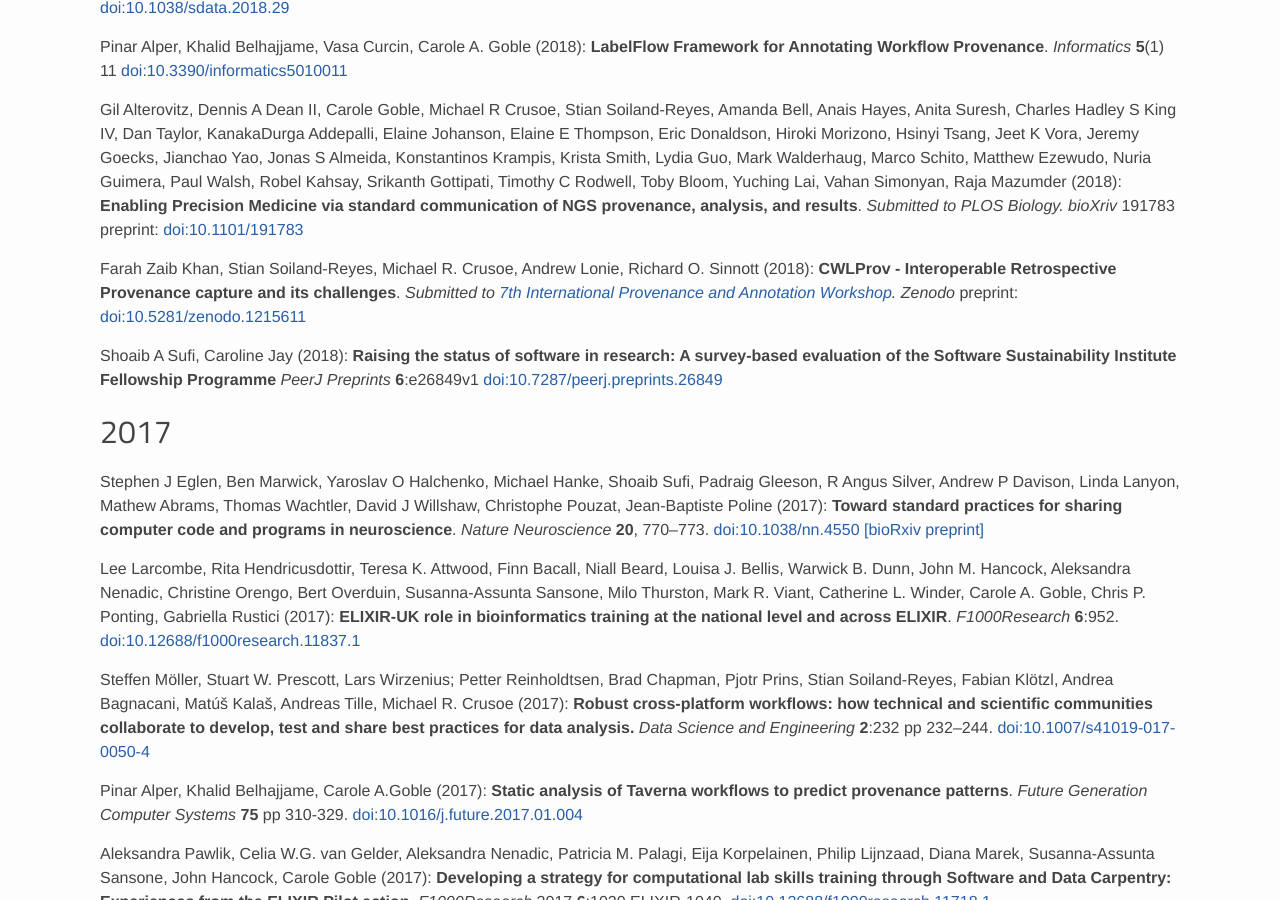
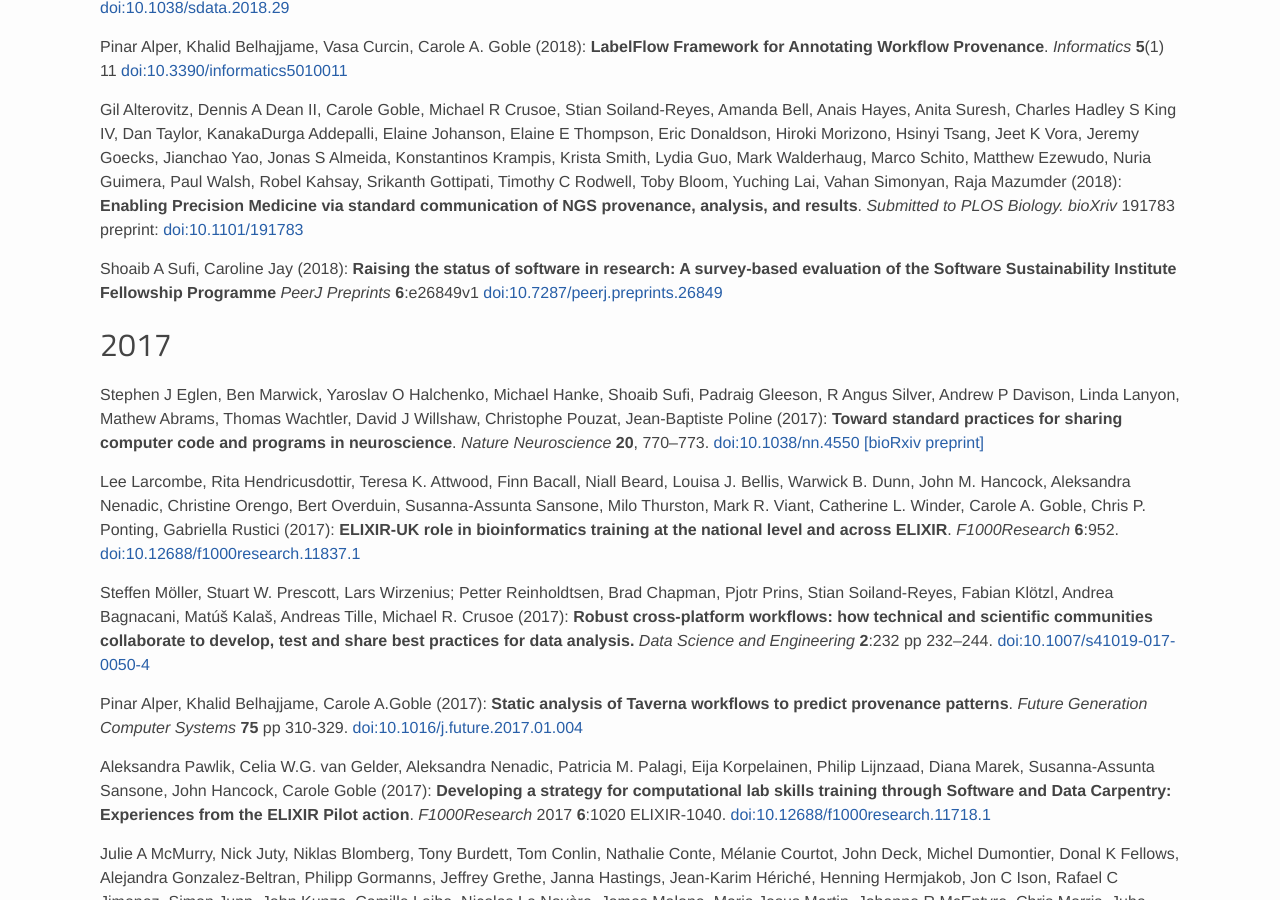
Before and after one commit to eScienceLab/eScienceLab.github.io, a Jekyll site: the page built from publications/index.md, in a window 1280 px wide and 900 px high, scrolled down 586 px. Built offline with Jekyll 4.4.1, drawn with Linux system fonts in a browser that asks for light colours; comment, search, counter and statistics services are not loaded.

Commit message:
Removing rejected CWLProv paper

```diff
--- a/publications/index.md
+++ b/publications/index.md
@@ -52,11 +52,6 @@ Gil Alterovitz, Dennis A Dean II, Carole Goble, Michael R Crusoe, Stian Soiland-
 **Enabling Precision Medicine via standard communication of NGS provenance, analysis, and results**.
 _Submitted to PLOS Biology._
 <em>bioXriv</em> 191783 preprint: [doi:10.1101/191783](https://doi.org/10.1101/191783)
-
-Farah Zaib Khan, Stian Soiland-Reyes, Michael R. Crusoe, Andrew Lonie, Richard O. Sinnott (2018):
-**CWLProv - Interoperable Retrospective Provenance capture and its challenges**.
-_Submitted to <a href="http://provenanceweek2018.org/">7th International Provenance and Annotation Workshop</a>._
-<em>Zenodo</em> preprint: [doi:10.5281/zenodo.1215611](https://doi.org/10.5281/zenodo.1215611)
 
 Shoaib A Sufi, Caroline Jay (2018):
 **Raising the status of software in research: A survey-based evaluation of the Software Sustainability Institute Fellowship Programme**
```
